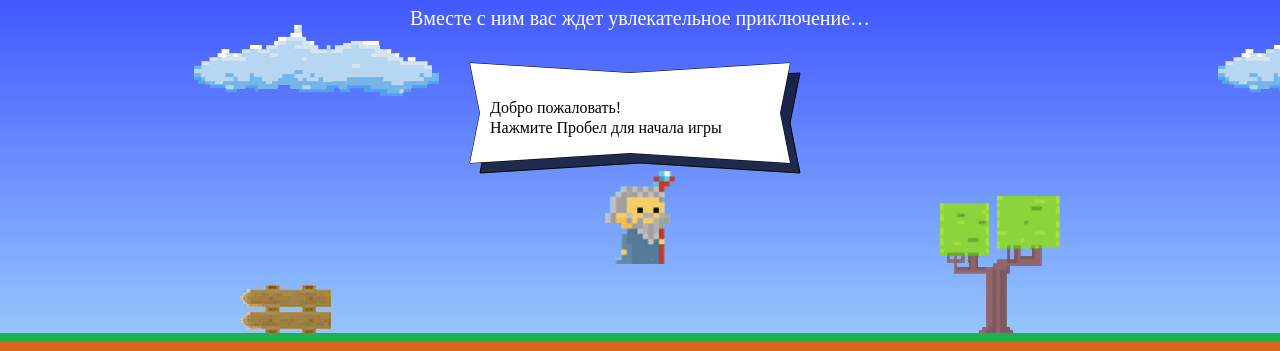
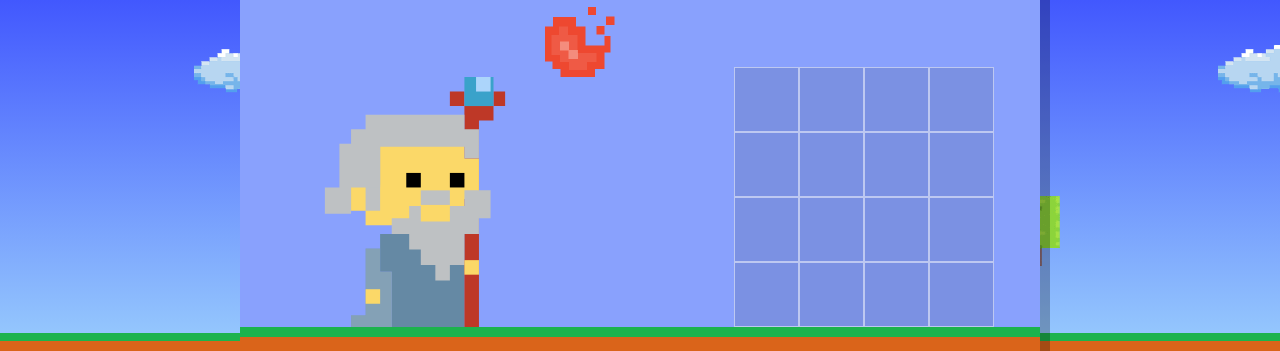
Before and after one commit to deysan/528537-code-and-magick, a website: page index.html in a window 1280 px wide. Shown: the part 266-617 px from the top of the page. Drawn offline with Linux system fonts and the light colour scheme; a web font is replaced by a local one.

Commit message:
Подключил скрипт настроек персонажа

```diff
--- a/index.html
+++ b/index.html
@@ -208,6 +208,7 @@
 </script>
 
 <script src="js/stat.js"></script>
+<script src="js/setup.js"></script>
 <script src="js/game.js"></script>
 
 </body>
--- /dev/null
+++ b/js/setup.js
@@ -0,0 +1,3 @@
+'use strict';
+
+document.querySelector('.setup').classList.remove('hidden');
```
